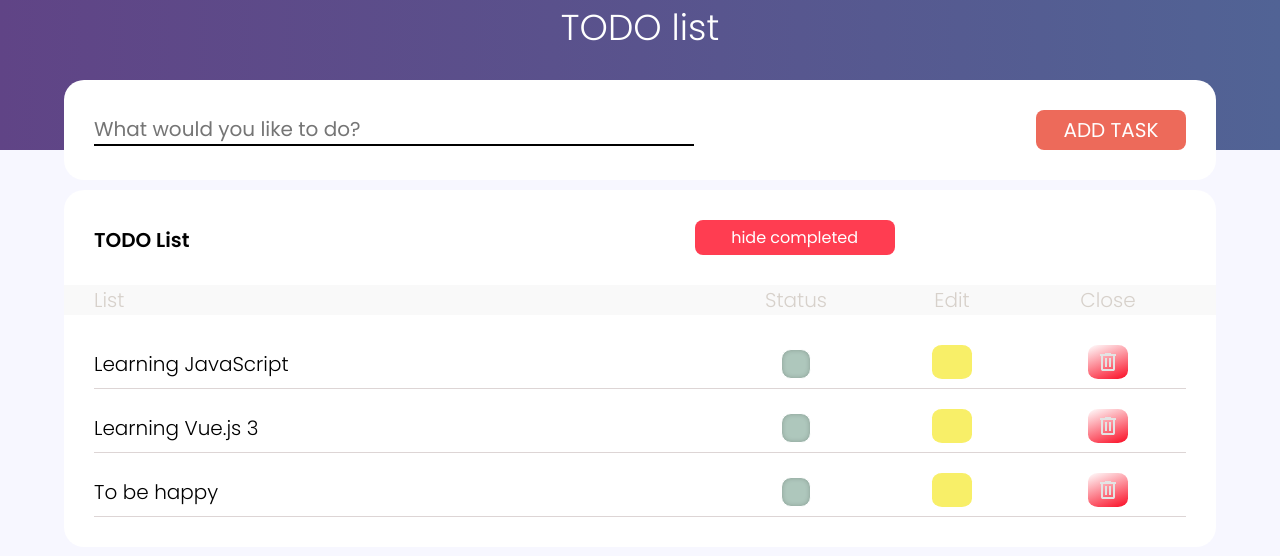
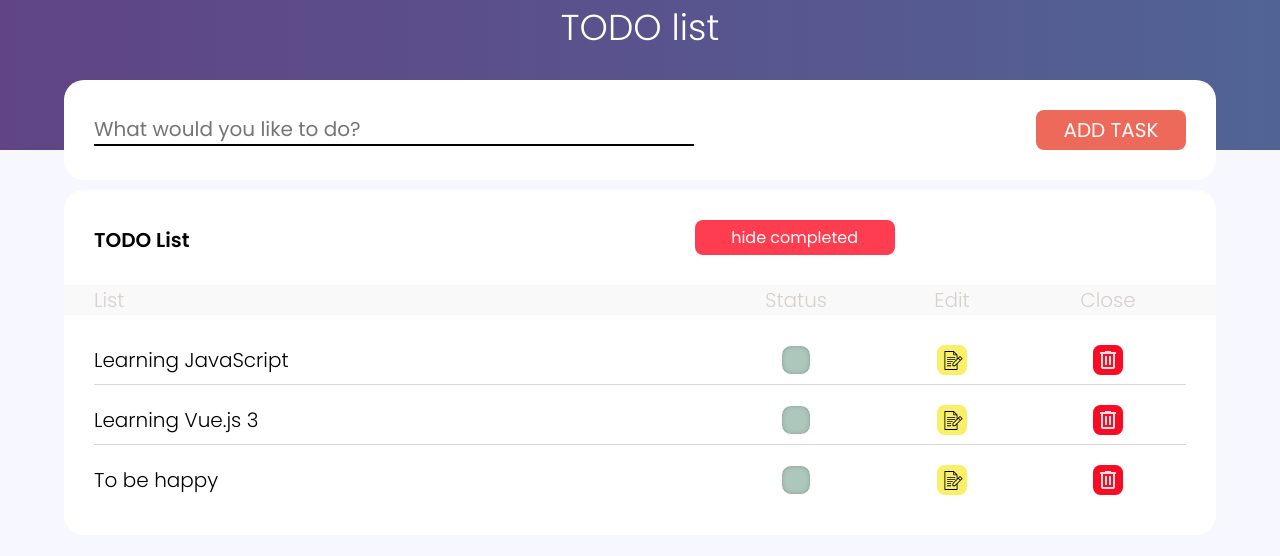
Before and after one commit to Ann-Fox/tapigo-test, a Vue app: page / in a window 1280 px wide. Shown: the top 556 px of the page. Built offline with nearby package versions, Linux system fonts and the light colour scheme.

Commit message:
fix: откорректировани размер и отступы кнопок

```diff
--- a/src/App.vue
+++ b/src/App.vue
@@ -142,6 +142,7 @@ main {
   background-color: #ed6a5a;
   max-width: 150px;
   text-transform: uppercase;
+  padding: 5px 20px;
 }
 
 .list {
--- a/src/assets/base.css
+++ b/src/assets/base.css
@@ -146,7 +146,6 @@ input[type='file'] {
 
 button {
   width: 100%;
-  padding: 5px 20px;
   border-radius: 8px;
   color: #fff;
 }
--- a/src/components/ButtonToggle.vue
+++ b/src/components/ButtonToggle.vue
@@ -14,6 +14,7 @@ const props = defineProps({
     background-color: #ff3d51;
     max-width: 200px;
     font-size: 16px;
+    padding: 5px 20px;
 }
 
 .hide {
--- a/src/components/TaskComponent.vue
+++ b/src/components/TaskComponent.vue
@@ -84,7 +84,7 @@ function notEditTaskText() {
     align-items: end;
 }
 
-.task::after {
+.task:not(:last-child)::after {
     content: "";
     position: absolute;
     width: 100%;
@@ -138,26 +138,33 @@ li>label {
     grid-area: edit;
     display: flex;
     justify-content: center;
-    max-width: 30px;
+    align-items: center;
+    width: 30px;
     height: 100%;
     margin: 0 auto;
     border-radius: 25%;
     background-color: #f7eb43cc;
 }
 
+.task__button_edit img{
+    width: 80%;
+    padding-left: 3px;
+}
+
 .task__button_close {
     grid-area: close;
     display: flex;
     justify-content: center;
+    align-items: center;
     max-width: 30px;
     height: 100%;
     margin: 0 auto;
     border-radius: 25%;
+    background: #fa0b23;
+}
 
-    background: -webkitnear-gradient(159deg, #ffffff, #fa0b23);
-    /* Chrome 10-25, Safari 5.1-6 */
-    background: linear-gradient(159deg, #ffffff, #fa0b23);
-    /* W3C, IE 10+/ Edge, Firefox 16+, Chrome 26+, Opera 12+, Safari 7+ */
+.task__button_close img{
+    width: 80%;
 }
 
 .modal-mask {
```
